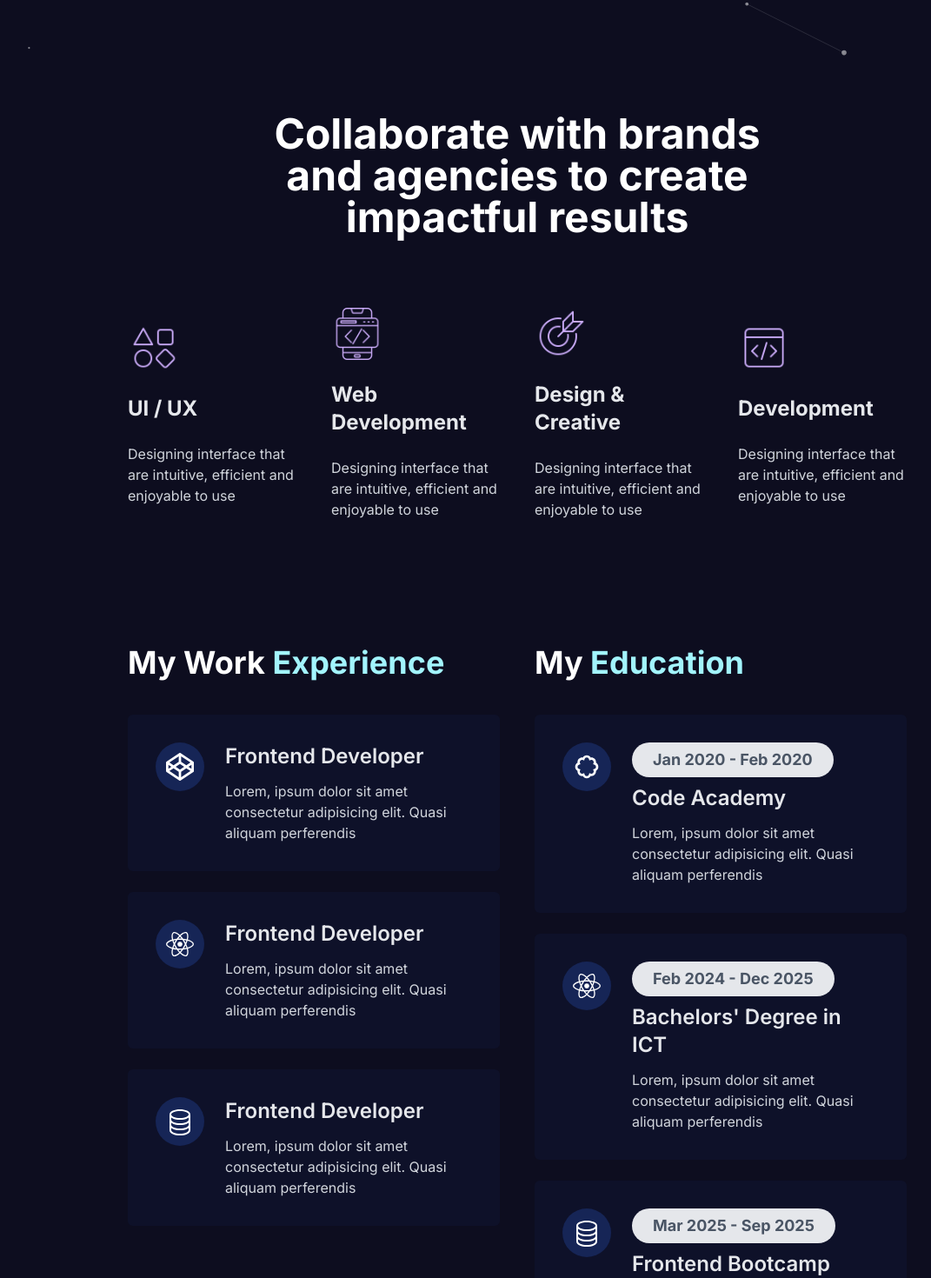
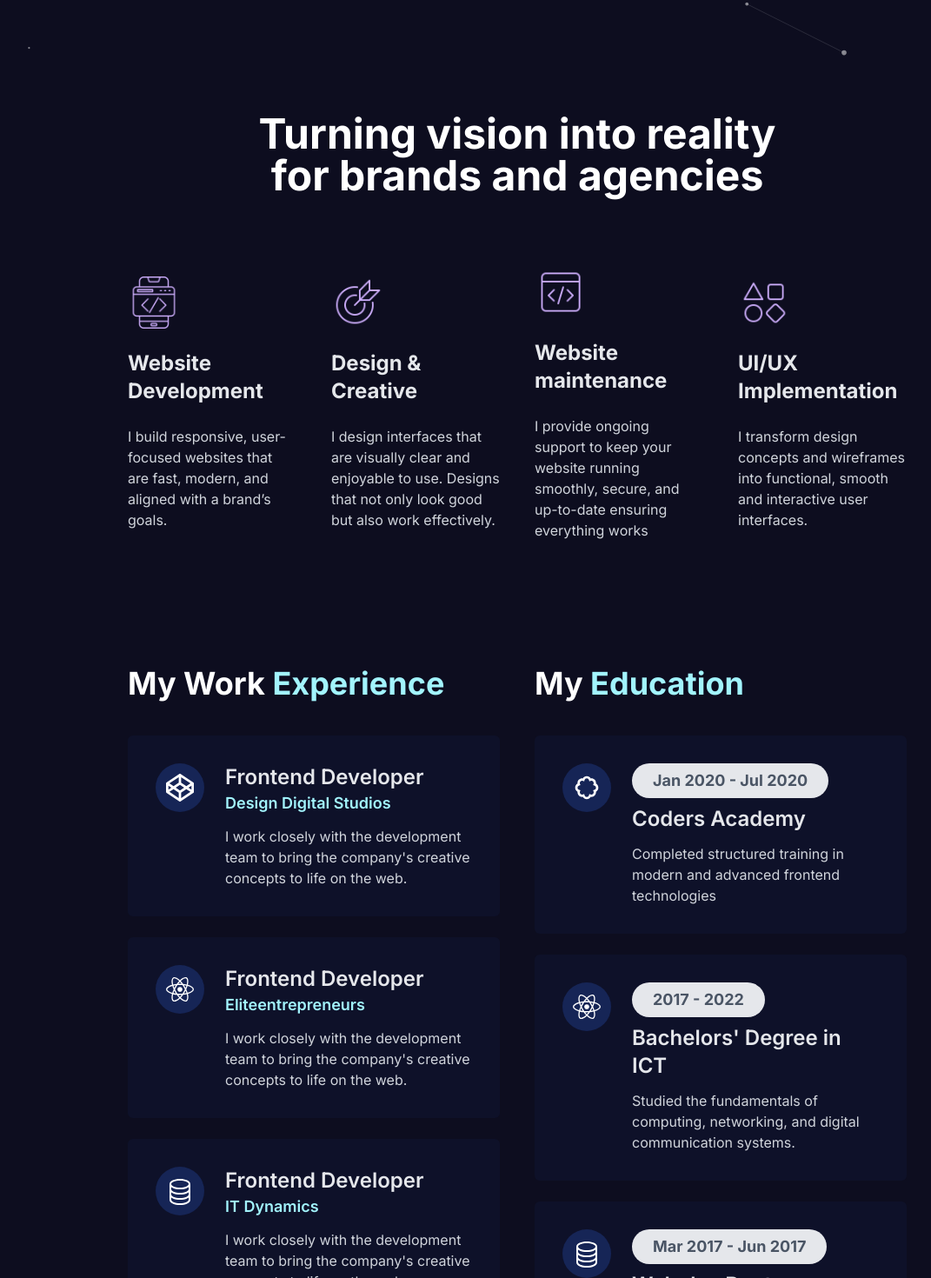
Before and after one commit to Nick-Salifu/web_portfolio, a Next.js app: page / in a window 1280 px wide. Shown: the part 734-2204 px from the top of the page at 87% size, without its empty margins (45-1116 px from the left). Built offline with nearby package versions, Linux system fonts and the light colour scheme.

Commit message:
editing the content on the page

```diff
--- a/components/Home/ClientReview/ClientReviewCard.jsx
+++ b/components/Home/ClientReview/ClientReviewCard.jsx
@@ -1,6 +1,6 @@
 import Image from "next/image"
 
-const ClientReviewCard = ({name, image, role}) => {
+const ClientReviewCard = ({name, image, role, children}) => {
   return (
     <div className="m-2">
       <Image
@@ -11,7 +11,7 @@ const ClientReviewCard = ({name, image, role}) => {
         className="rounded-full"
       />
       <p className="mt-6 text-base text-gray-200 font-medium">
-        &quot; Lorem ipsum dolor sit amet consectetur, adipisicing elit. Neque sed suscipit deserunt fugit hic beatae reiciendis iure. Corporis, quo debitis. &quot;
+        &quot; {children} &quot;
       </p>
       <h1 className="mt-6 text-xl text-cyan-200 font-bold">{name}</h1>
       <p className="mt-1 text-white">{role}</p>
--- a/components/Home/Contact/Contact.jsx
+++ b/components/Home/Contact/Contact.jsx
@@ -3,15 +3,15 @@ import { FaFacebookF, FaGithub, FaInstagram, FaTwitter } from "react-icons/fa"
 
 const Contact = () => {
     return (
-        <div className="py-16">
+        <div id="contact" className="py-16">
             <div className="w-[90%] md:w-[80%] lg:w-[70%] grid grid-cols-1 items-center gap-10 mx-auto lg:grid-cols-2">
                 {/* Text section */}
                 <div>
                     <h1 className="text-3xl sm:text-4xl lg:text-5xl font-bold text-gray-200">
-                        Schedule a call with me to see how I can help
+                        Have a project in mind? Let’s Talk!
                     </h1>
                     <p className="text-gray-400 mt-6 text-base lg:text-lg">
-                        Reach out to me today let's see how I can help you achieve your goals
+                        Let’s work together and build something amazing, reach out to me today!
                     </p>
 
                     {/* Info */}
--- a/components/Home/Projects/Projects.jsx
+++ b/components/Home/Projects/Projects.jsx
@@ -2,7 +2,7 @@ import Image from "next/image"
 
 const Projects = () => {
   return (
-    <div className="py-16">
+    <div id="works" className="py-16">
         <h1 className="text-center text-2xl md:text-4xl xl:text-5xl text-white font-bold">
             A small selection of recent
             <span className="text-cyan-300">projects</span>
--- a/components/Home/Resume/Resume.jsx
+++ b/components/Home/Resume/Resume.jsx
@@ -5,15 +5,21 @@ import { BiBadge } from "react-icons/bi"
 
 const Resume = () => {
   return (
-    <div className="pt-20 pb-16">
+    <div id="resume" className="pt-20 pb-16">
         <div className="w-[90%] sm:w-[70%] mx-auto grid grid-cols-1 xl:grid-cols-2 gap-10">
             {/* Work part */}
             <div>
                 <h1 className="text-3xl sm:text-4xl font-bold text-white">My Work <span className="text-cyan-200">Experience</span></h1>
                 <div className="mt-10" data-aos="zoom-in" data-aos-anchor-placement="top-center">
-                    <ResumeCard Icon={FaCodepen} role="Frontend Developer" />
-                    <ResumeCard Icon={FaReact} role="Frontend Developer" />
-                    <ResumeCard Icon={BsDatabase} role="Frontend Developer" />
+                    <ResumeCard Icon={FaCodepen} role="Frontend Developer" company="Design Digital Studios">
+                        I work closely with the development team to bring the company's creative concepts to life on the web.
+                    </ResumeCard>
+                    <ResumeCard Icon={FaReact} role="Frontend Developer" company="Eliteentrepreneurs">
+                        I work closely with the development team to bring the company's creative concepts to life on the web.
+                    </ResumeCard>
+                    <ResumeCard Icon={BsDatabase} role="Frontend Developer" company="IT Dynamics">
+                        I work closely with the development team to bring the company's creative concepts to life on the web.
+                    </ResumeCard>
                 </div>
             </div>
 
@@ -21,9 +27,15 @@ const Resume = () => {
             <div>
                 <h1 className="text-3xl sm:text-4xl font-bold text-white">My <span className="text-cyan-200">Education</span></h1>
                 <div className="mt-10" data-aos="zoom-out" data-aos-anchor-placement="top-center" data-aos-delay="300">
-                    <ResumeCard Icon={BiBadge} role="Code Academy" date="Jan 2020 - Feb 2020" />
-                    <ResumeCard Icon={FaReact} role="Bachelors' Degree in ICT" date=" Feb 2024 - Dec 2025" />
-                    <ResumeCard Icon={BsDatabase} role="Frontend Bootcamp" date="Mar 2025 - Sep 2025" />
+                    <ResumeCard Icon={BiBadge} role="Coders Academy" date="Jan 2020 - Jul 2020">
+                        Completed structured training in modern and advanced frontend technologies
+                    </ResumeCard>
+                    <ResumeCard Icon={FaReact} role="Bachelors' Degree in ICT" date="2017 - 2022">
+                        Studied the fundamentals of computing, networking, and digital communication systems.
+                    </ResumeCard>
+                    <ResumeCard Icon={BsDatabase} role="Web dev Bootcamp" date="Mar 2017 - Jun 2017">
+                        Completed an intensive bootcamp focused on the fundamentals of web development
+                    </ResumeCard>
                 </div>
             </div>
         </div>
--- a/components/Home/Resume/ResumeCard.jsx
+++ b/components/Home/Resume/ResumeCard.jsx
@@ -1,5 +1,5 @@
 
-const ResumeCard = ({Icon, role, date}) => {
+const ResumeCard = ({Icon, role, date, company, children}) => {
   return (
     <div className="mb-6">
         <div className="flex items-start space-x-6 bg-blue-950/20 transition-all duration-300 p-4 sm:p-8 rounded-md">
@@ -13,7 +13,10 @@ const ResumeCard = ({Icon, role, date}) => {
                     </h1>
                 )}
                 <h1 className="text-gray-200 text-xl sm:text-2xl font-semibold">{role}</h1>
-                <p className="text-gray-300 text-sm sm:text-base pt-3">Lorem, ipsum dolor sit amet consectetur adipisicing elit. Quasi aliquam perferendis </p>
+                  <h2 className="text-lg font-semibold text-cyan-200">{company}</h2>
+                <p className="text-gray-300 text-sm sm:text-base pt-3">
+                  {children}
+                </p>
             </div>
         </div>
     </div>
--- a/components/Home/Services/Services.jsx
+++ b/components/Home/Services/Services.jsx
@@ -2,37 +2,37 @@ import ServicesCard from "./ServicesCard"
 
 const Services = () => {
   return (
-    <div className="py-16">
+    <div id="services" className="py-16">
         <h1 className="text-center text-2xl md:text-4xl xl:text-5xl text-white font-bold">
-            Collaborate with brands <br /> and agencies to create <br /> impactful results
+            Turning vision into reality <br /> for brands and agencies
         </h1>
         <div className="w-[90%] sm:w-[70%] mx-auto grid grid-cols-1 md:grid-cols-2 xl:grid-cols-4 gap-10 mt-20 items-center">
-            <div data-aos="fade-right" data-aos-anchor-placement="top-center">
-                <ServicesCard
-                    icon="/images/s1.png"
-                    name="UI / UX"
-                    description="Designing interface that are intuitive, efficient and enjoyable to use"
-                />
-            </div>
             <div data-aos="fade-right" data-aos-anchor-placement="top-center" data-aos-delay="100">
                 <ServicesCard
                     icon="/images/s2.png"
-                    name="Web Development"
-                    description="Designing interface that are intuitive, efficient and enjoyable to use"
+                    name="Website Development"
+                    description="I build responsive, user-focused websites that are fast, modern, and aligned with a brand’s goals."
                 />
             </div>
             <div data-aos="fade-right" data-aos-anchor-placement="top-center" data-aos-delay="200">
                 <ServicesCard
                     icon="/images/s3.png"
                     name="Design & Creative"
-                    description="Designing interface that are intuitive, efficient and enjoyable to use"
+                    description="I design interfaces that are visually clear and enjoyable to use. Designs that not only look good but also work effectively."
                 />
             </div>
             <div data-aos="fade-right" data-aos-anchor-placement="top-center" data-aos-delay="300">
                 <ServicesCard
                     icon="/images/s4.png"
-                    name="Development"
-                    description="Designing interface that are intuitive, efficient and enjoyable to use"
+                    name="Website maintenance"
+                    description="I provide ongoing support to keep your website running smoothly, secure, and up-to-date ensuring everything works"
+                />
+            </div>
+             <div data-aos="fade-right" data-aos-anchor-placement="top-center">
+                <ServicesCard
+                    icon="/images/s1.png"
+                    name="UI/UX Implementation"
+                    description="I transform design concepts and wireframes into functional, smooth and interactive user interfaces."
                 />
             </div>
         </div>
--- a/components/Home/Skills/Skills.jsx
+++ b/components/Home/Skills/Skills.jsx
@@ -35,7 +35,7 @@ const skills = [
 
 const Skills = () => {
   return (
-    <div className="text-white py-16">
+    <div id="skills" className="text-white py-16">
         <h1 className="text-center text-2xl md:text-4xl xl:text-5xl text-white font-bold">
             My <span className="text-cyan-300">Skills</span>
         </h1>
--- a/constant/constant.js
+++ b/constant/constant.js
@@ -1,37 +1,37 @@
 export const NavLinks = [
     {
         id: 1,
-        url: "#",
+        url: "#top",
         label: "Home"
     },
     {
         id: 2,
-        url: "#",
+        url: "#services",
         label: "Services"
     },
     {
         id: 3,
-        url: "#",
+        url: "#resume",
         label: "Resume"
     },
     {
         id: 4,
-        url: "#",
+        url: "#works",
         label: "Works"
     },
     {
         id: 5,
-        url: "#",
+        url: "#skills",
         label: "Skills"
     },
     {
         id: 6,
-        url: "#",
+        url: "#testimonials",
         label: "Testimonials"
     },
     {
         id: 7,
-        url: "#",
+        url: "#contact",
         label: "Contact"
     },
 ]
```
Also changed, not shown: components/Home/ClientReview/ClientReview.jsx (+16 -6 lines), components/Home/Hero/Hero.jsx (+4 -4 lines), components/Home/Home.jsx (line endings or trailing spaces), public/images/n1.JPG (added).
